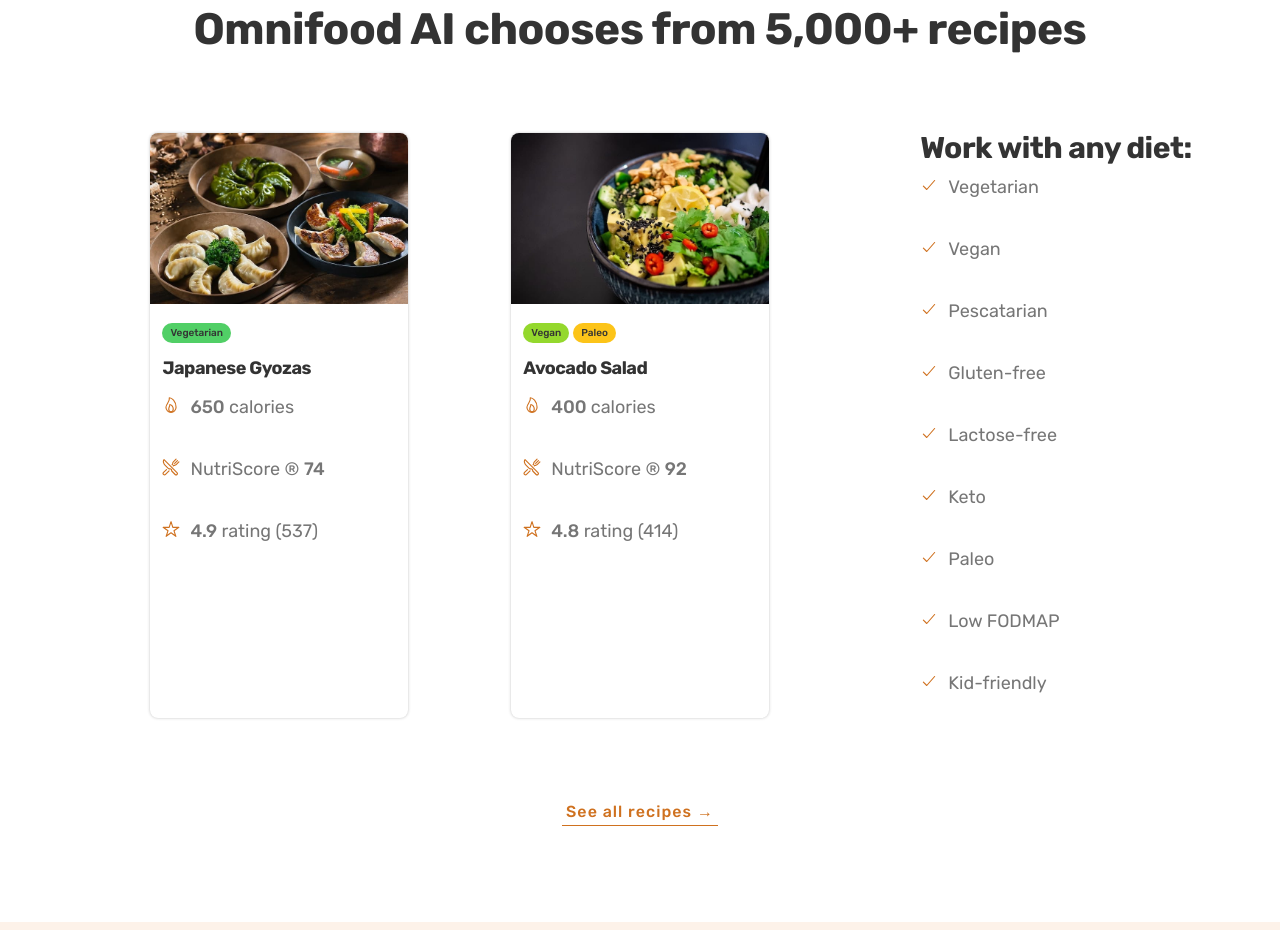
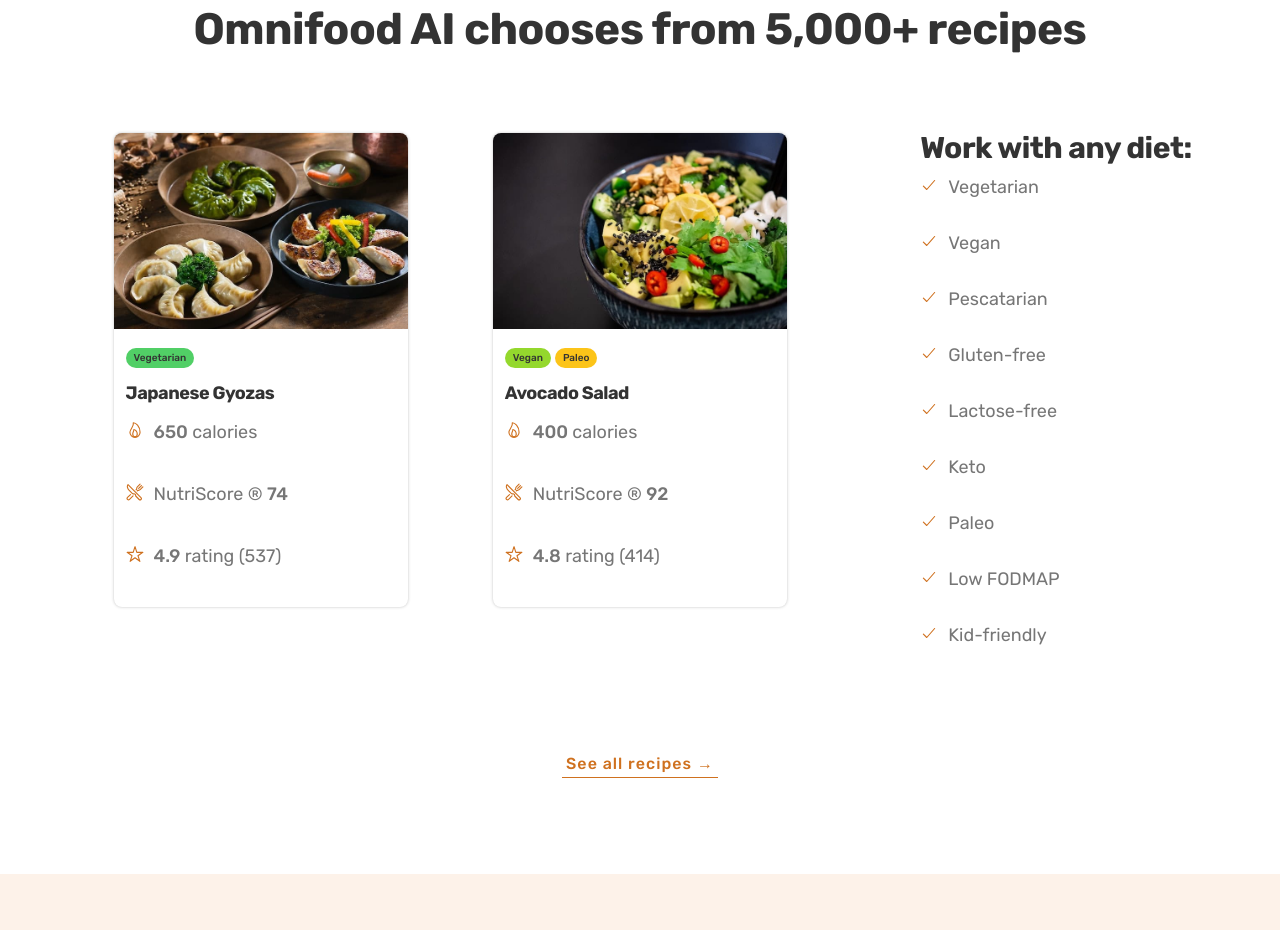
Before and after one commit to gjonii/OmniFood, a plain HTML site: page index.html in a window 1280 px wide. Shown: the part 2300-3230 px from the top of the page. Drawn offline with nearby package versions, Linux system fonts and the light colour scheme.

Commit message:
some style

```diff
--- a/css/custom.css
+++ b/css/custom.css
@@ -106,8 +106,6 @@
   color: #cf711f;
 }
 
-.stps-content {
-}
 
 .stps-content img {
   width: 35%;
@@ -265,11 +263,11 @@
 .meals-recipie {
   border-radius: 8px;
   overflow: hidden;
-  max-width: 70%;
+  max-width: 80%;
   box-shadow: 0 0 3px rgb(51 51 51 / 30%);
-
   transition: all 0.4s;
   transition-timing-function: ease;
+  height: max-content;
 }
 
 .meals-recipie.first {
@@ -358,7 +356,7 @@
   font-size: 1.8rem;
   display: flex;
   flex-direction: column;
-  gap: 1.6rem;
+  gap: 1rem;
 }
 
 ion-icon {
```
Also changed, not shown: 1 other file.
